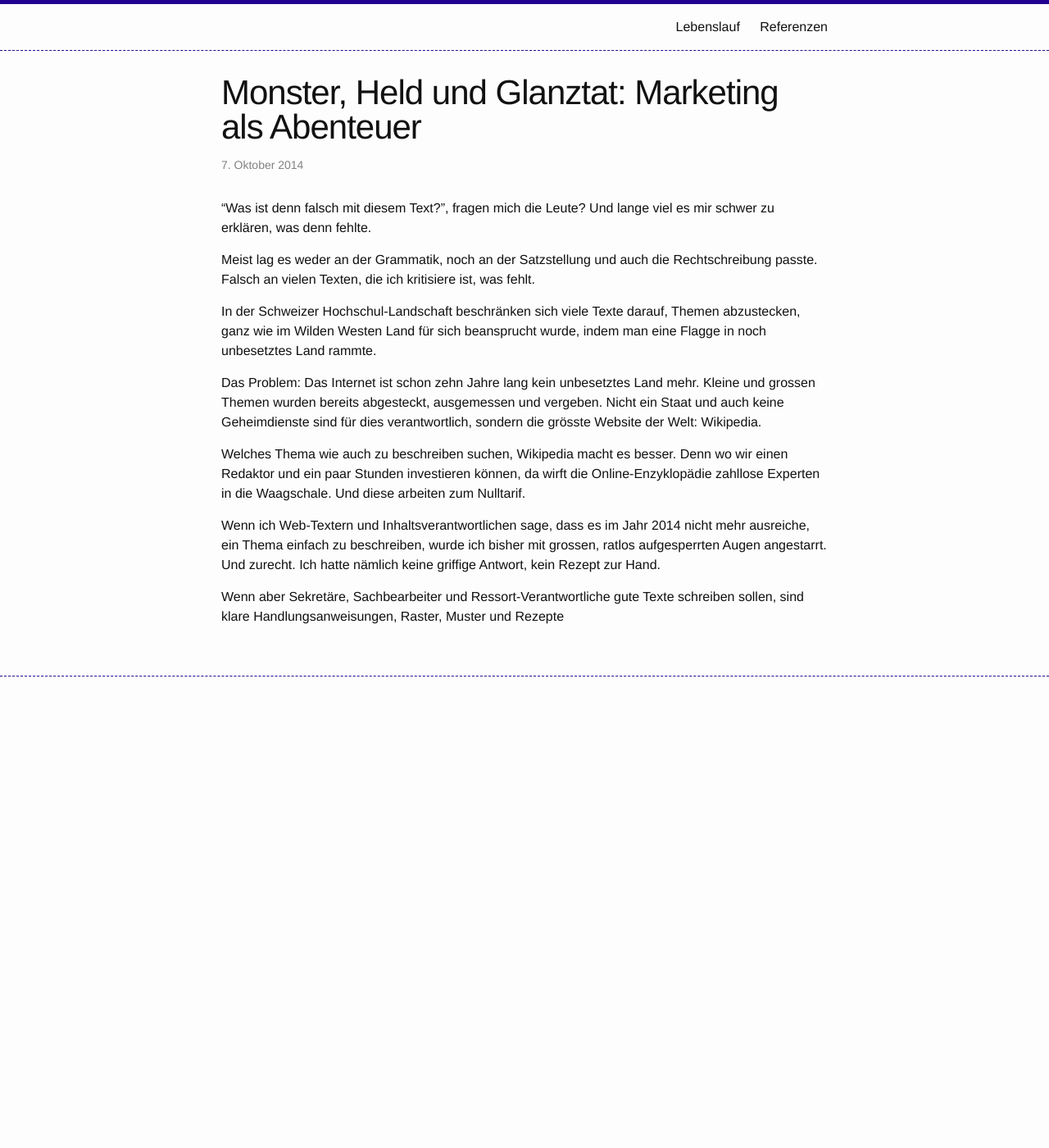
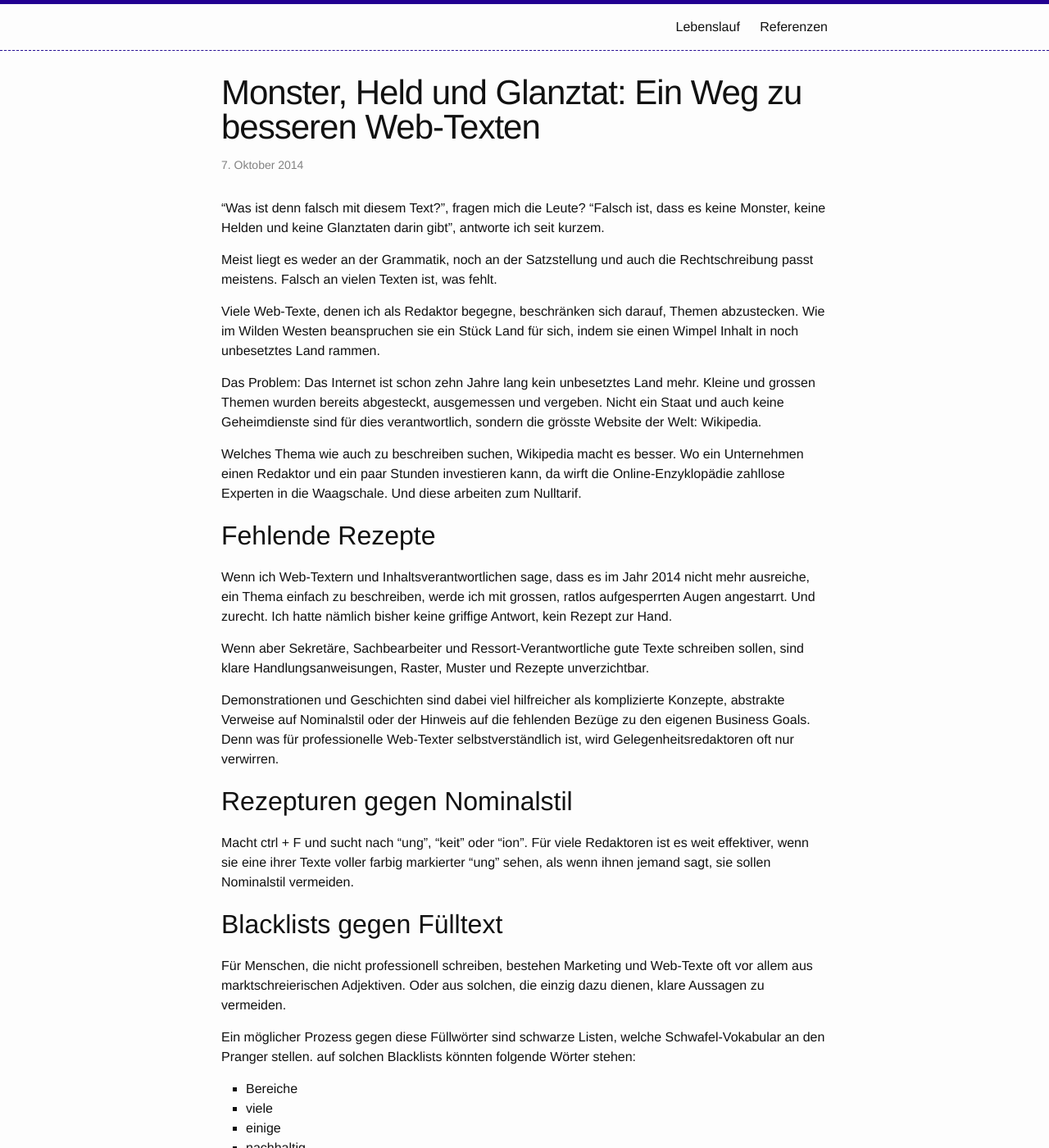
Before and after one commit to tschannes/tschannes.github.com, a Jekyll site: the page built from _posts/2014-10-10-Monster-Held-Glanztat.markdown, in a window 1280 px wide and 1400 px high. Shown: the whole window at 82% size. Built offline with Jekyll 4.4.1, drawn with Linux system fonts in a browser that asks for light colours; some of the changed text lies outside the part shown.

Commit message:
monster fast fertig

```diff
--- a/_posts/2014-10-10-Monster-Held-Glanztat.markdown
+++ b/_posts/2014-10-10-Monster-Held-Glanztat.markdown
@@ -1,20 +1,61 @@
 ---
 layout: post
-title:  "Monster, Held und Glanztat: Marketing als Abenteuer"
+title:  "Monster, Held und Glanztat: Ein Weg zu besseren Web-Texten"
 date:   2014-10-07
-excerpt: "daaah"
+excerpt: "Die These: Web-Texte werden besser, wenn man Schreibende mit den Schwächen, Fehler-Mustern und der Phrasenhaftigkeit ihrer Texte konfrontiert und sie auffordert  erst einmal im Dialekt zu erzählen."
 ---
 
-"Was ist denn falsch mit diesem Text?", fragen mich die Leute? Und lange viel es mir schwer zu erklären, was denn fehlte.
+"Was ist denn falsch mit diesem Text?", fragen mich die Leute? "Falsch ist, dass es keine Monster, keine Helden und keine Glanztaten darin gibt", antworte ich seit kurzem.
 
-Meist lag es weder an der Grammatik, noch an der Satzstellung und auch die Rechtschreibung passte. Falsch an vielen Texten, die ich kritisiere ist, was fehlt.
+Meist liegt es weder an der Grammatik, noch an der Satzstellung und auch die Rechtschreibung passt meistens. Falsch an vielen Texten ist, was fehlt.
 
-In der Schweizer Hochschul-Landschaft beschränken sich viele Texte darauf, Themen abzustecken, ganz wie im Wilden Westen Land für sich beansprucht wurde, indem man eine Flagge in noch unbesetztes Land rammte.
+Viele Web-Texte, denen ich als Redaktor begegne, beschränken sich darauf, Themen abzustecken. Wie im Wilden Westen beanspruchen sie ein Stück Land für sich, indem sie einen Wimpel Inhalt in noch unbesetztes Land rammen.
 
 Das Problem: Das Internet ist schon zehn Jahre lang kein unbesetztes Land mehr. Kleine und grossen Themen wurden bereits abgesteckt, ausgemessen und vergeben. Nicht ein Staat und auch keine Geheimdienste sind für dies verantwortlich, sondern die grösste Website der Welt: Wikipedia.
 
-Welches Thema wie auch zu beschreiben suchen, Wikipedia macht es besser. Denn wo wir einen Redaktor und ein paar Stunden investieren können, da wirft die Online-Enzyklopädie zahllose Experten in die Waagschale. Und diese arbeiten zum Nulltarif.
+Welches Thema wie auch zu beschreiben suchen, Wikipedia macht es besser. Wo ein Unternehmen einen Redaktor und ein paar Stunden investieren kann, da wirft die Online-Enzyklopädie zahllose Experten in die Waagschale. Und diese arbeiten zum Nulltarif.
 
-Wenn ich Web-Textern und Inhaltsverantwortlichen sage, dass es im Jahr 2014 nicht mehr ausreiche, ein Thema einfach zu beschreiben, wurde ich bisher mit grossen, ratlos aufgesperrten Augen angestarrt. Und zurecht. Ich hatte nämlich keine griffige Antwort, kein Rezept zur Hand.
+## Fehlende Rezepte
+Wenn ich Web-Textern und Inhaltsverantwortlichen sage, dass es im Jahr 2014 nicht mehr ausreiche, ein Thema einfach zu beschreiben, werde ich mit grossen, ratlos aufgesperrten Augen angestarrt. Und zurecht. Ich hatte nämlich bisher keine griffige Antwort, kein Rezept zur Hand.
 
-Wenn aber Sekretäre, Sachbearbeiter und Ressort-Verantwortliche gute Texte schreiben sollen, sind klare Handlungsanweisungen, Raster, Muster und Rezepte
+Wenn aber Sekretäre, Sachbearbeiter und Ressort-Verantwortliche gute Texte schreiben sollen, sind klare Handlungsanweisungen, Raster, Muster und Rezepte unverzichtbar.
+
+Demonstrationen und Geschichten sind dabei viel hilfreicher als komplizierte Konzepte, abstrakte Verweise auf Nominalstil oder der Hinweis auf die fehlenden Bezüge zu den eigenen Business Goals. Denn was für professionelle Web-Texter selbstverständlich ist, wird Gelegenheitsredaktoren oft nur verwirren.
+
+## Rezepturen gegen Nominalstil
+
+Macht ctrl + F und sucht nach "ung", "keit" oder "ion". Für viele Redaktoren ist es weit effektiver, wenn sie eine ihrer Texte voller farbig markierter "ung" sehen, als wenn ihnen jemand sagt, sie sollen Nominalstil vermeiden.
+
+## Blacklists gegen Fülltext
+Für Menschen, die nicht professionell schreiben, bestehen Marketing und Web-Texte oft vor allem aus marktschreierischen Adjektiven. Oder aus solchen, die einzig dazu dienen, klare Aussagen zu vermeiden.
+
+Ein möglicher Prozess gegen diese Füllwörter sind schwarze Listen, welche Schwafel-Vokabular an den Pranger stellen. auf solchen Blacklists könnten folgende Wörter stehen:
+
+- Bereiche
+- viele
+- einige
+- nachhaltig
+- proaktiv
+- ideal, optimal, suboptimal
+- ...
+
+Leider sind solche schwarze Listen nie vollständig und nur selten wirklich richtig. Denn professionelle Texter setzen Füllwörter sehr wohl ein ohne dabei nur heisse Luft zu produzieren. Das richtige Mass lässt sich dabei aber nicht einfach in eine Zahl fassen. Es beruht auf viel Erfahrung mit Sprache, guten und weniger guten Texten.
+
+## Blabla beweisen
+Seiten wie www.blablameter.ch errechnen den Schwafel-Index beliebiger Texte. Dieser Text etwa hat bei xxx einen Score von x aus x. Demonstriert man Starholdern, welche Scores ihre luftig, dahergeschriebenen Wortwolken haben, folgt meist ein verunsichertes Lachen. Das kann ja nicht stimmen, schliesslich rechnet da eine Maschine sich etwas darüber zusammen, wie menschliche Sprache funktionieren soll, so die Haltung.
+
+Wenn aber ein Ergebnis erklärt wird, schafft man sehr schnell Verständnis für eine gründliche Redaktion. Oft reicht es, Anwesende ihre Sätze vorlesen zu lassen. Sobald sie stolpern, darf der Herr Kritiker genüsslich "Genau!" rufen und auf den negativen Einfluss langer Sätze auf die Lesbarkeit hinweisen.
+
+Manchmal ist es effektiver alle Adjektive mit einem Leuchtstift anzustreichen und bei jedem farbigen Wort zu fragen: "Brauchen wir das? Was lernen wir aus diesem Wort?"
+
+## Mehr Bauerndeutsch für bessere Web-Texte
+In meiner Erfahrung mit unserer grösstenteils Schweizer Dialekte sprechenden Redaktion ist es am effektivsten nach dem Ziel des Textes zu fragen. Wird dazu der geschriebene Text ausser Reichweite gebracht, wechseln die Redaktoren sehr schnell in den Dialekt. Und dabei beginnen sie redend, gute Texte zu schreiben:
+
+Sie resümieren ihre hochdeutsch verfassten Texte in kurzen verständlichen Sätzen. Schrauben Abstraktionen zurück. Setzen ein Ereignis nach das andere. Sie beginnen Geschichten zu erzählen.
+
+## Monster, Held und Glanztat
+Kürzlich wollte ich einem Verantwortlichen klar machen, dass er zwar sehr wohl sein Thema beschreiben, aber auch auf ein Problem hinweisen müsse, welches er ganz besonders günstig, schnell oder adäquat zu lösen im Stande sei. Ich wies darauf hin, dass es wichtig sei, in Web-Texten Handlungsanreize zu schaffen. Und schon hatte ich verloren.
+
+Nach einer Pause, der zweite Versuch: Texte auf der Website eines Unternehmens erzählen Abenteuer-Episoden. Sie handeln von Monstern, Helden und Glanztaten.
+
+Statt ratlosem Blinken
```
